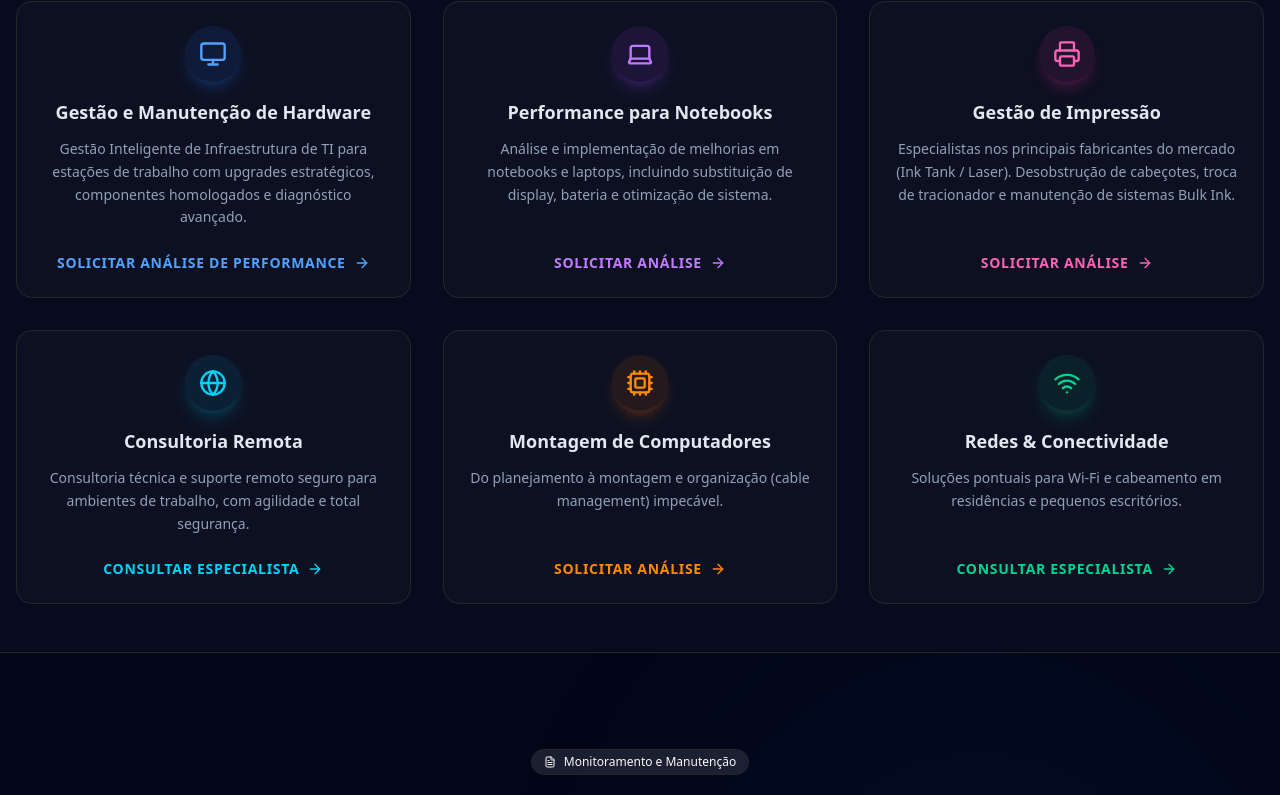
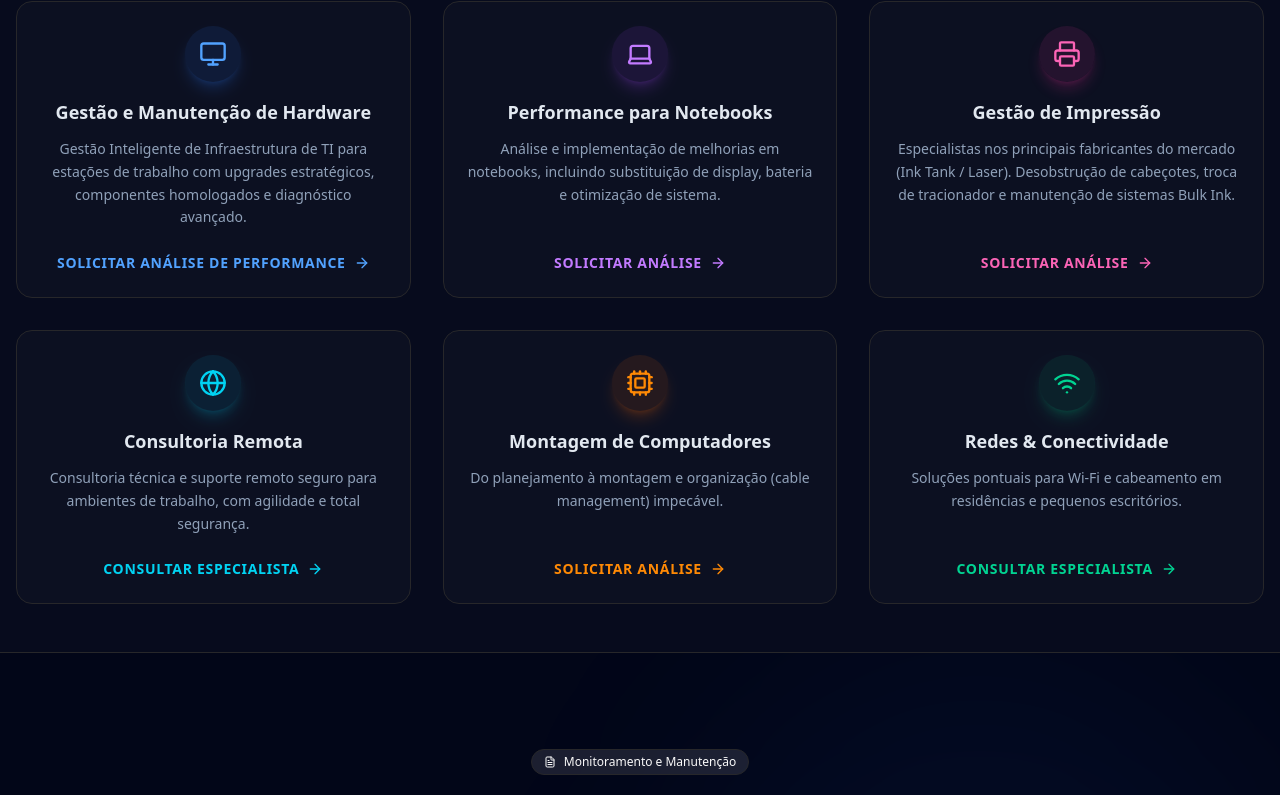
Before and after one commit to wheslancardoso/wtechprot, a Next.js app: page / in a window 1280 px wide. Shown: the part 1712-2507 px from the top of the page. Built offline with nearby package versions, Linux system fonts and the light colour scheme; no server answers.

Commit message:
fix: remocao de redundancia 'notebooks e laptops' para apenas 'notebooks'

```diff
--- a/src/app/page.tsx
+++ b/src/app/page.tsx
@@ -293,7 +293,7 @@ j=d.createElement(s),dl=l!='dataLayer'?'&l='+l:'';j.async=true;j.src=
                     <Laptop className="w-7 h-7" />
                   </div>
                   <h3 className="font-bold text-lg text-slate-200 mb-3 group-hover:text-white transition-colors">Performance para Notebooks</h3>
-                  <p className="text-sm text-slate-400 leading-relaxed mb-6 flex-grow">Análise e implementação de melhorias em notebooks e laptops, incluindo substituição de display, bateria e otimização de sistema.</p>
+                  <p className="text-sm text-slate-400 leading-relaxed mb-6 flex-grow">Análise e implementação de melhorias em notebooks, incluindo substituição de display, bateria e otimização de sistema.</p>
                   <div className="flex items-center justify-center text-sm font-bold text-purple-400 group-hover:text-purple-300 transition-colors uppercase tracking-wider">
                     Solicitar Análise <ArrowRight className="ml-2 w-4 h-4" />
                   </div>
@@ -757,7 +757,7 @@ j=d.createElement(s),dl=l!='dataLayer'?'&l='+l:'';j.async=true;j.src=
               <h4 className="font-bold text-white mb-4">Soluções</h4>
               <ul className="space-y-2">
                 <li><a href="#solucoes" className="hover:text-primary">Computadores de Alta Performance</a></li>
-                <li><a href="#solucoes" className="hover:text-primary">Notebooks e Laptops</a></li>
+                <li><a href="#solucoes" className="hover:text-primary">Notebooks</a></li>
                 <li><a href="#solucoes" className="hover:text-primary">Infraestrutura de Redes</a></li>
               </ul>
             </div>
--- a/src/app/servicos/page.tsx
+++ b/src/app/servicos/page.tsx
@@ -118,7 +118,7 @@ export default async function ServicesPage() {
                                 <Laptop className="w-12 h-12 text-primary" />
                             </div>
                             <div>
-                                <h2 className="text-2xl md:text-3xl font-bold text-white mb-4">Notebooks e Laptops</h2>
+                                <h2 className="text-2xl md:text-3xl font-bold text-white mb-4">Notebooks</h2>
                                 <p className="text-slate-300 leading-relaxed mb-6">
                                     Soluções de Continuidade Operacional para notebooks. Resolvemos <b>falhas de inicialização, lentidão, aquecimento ou danos físicos.</b>
                                 </p>
```
